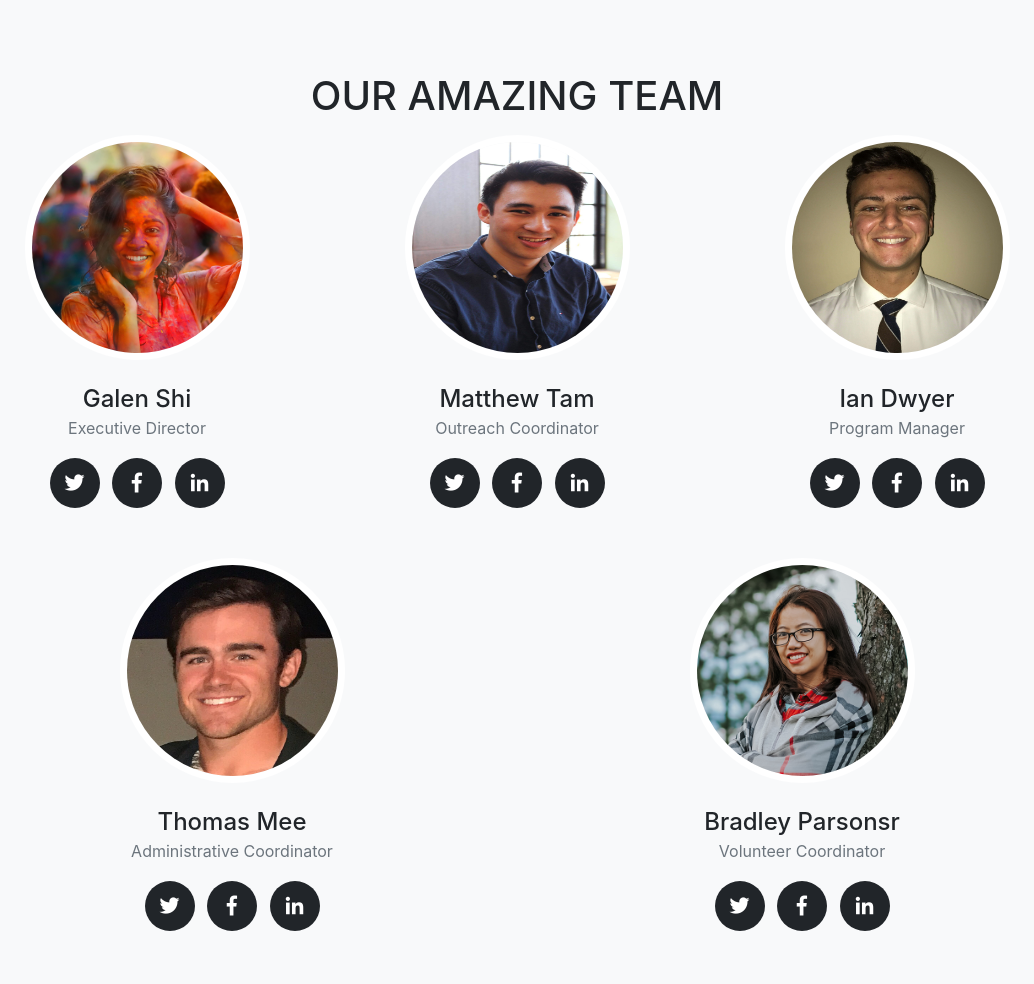
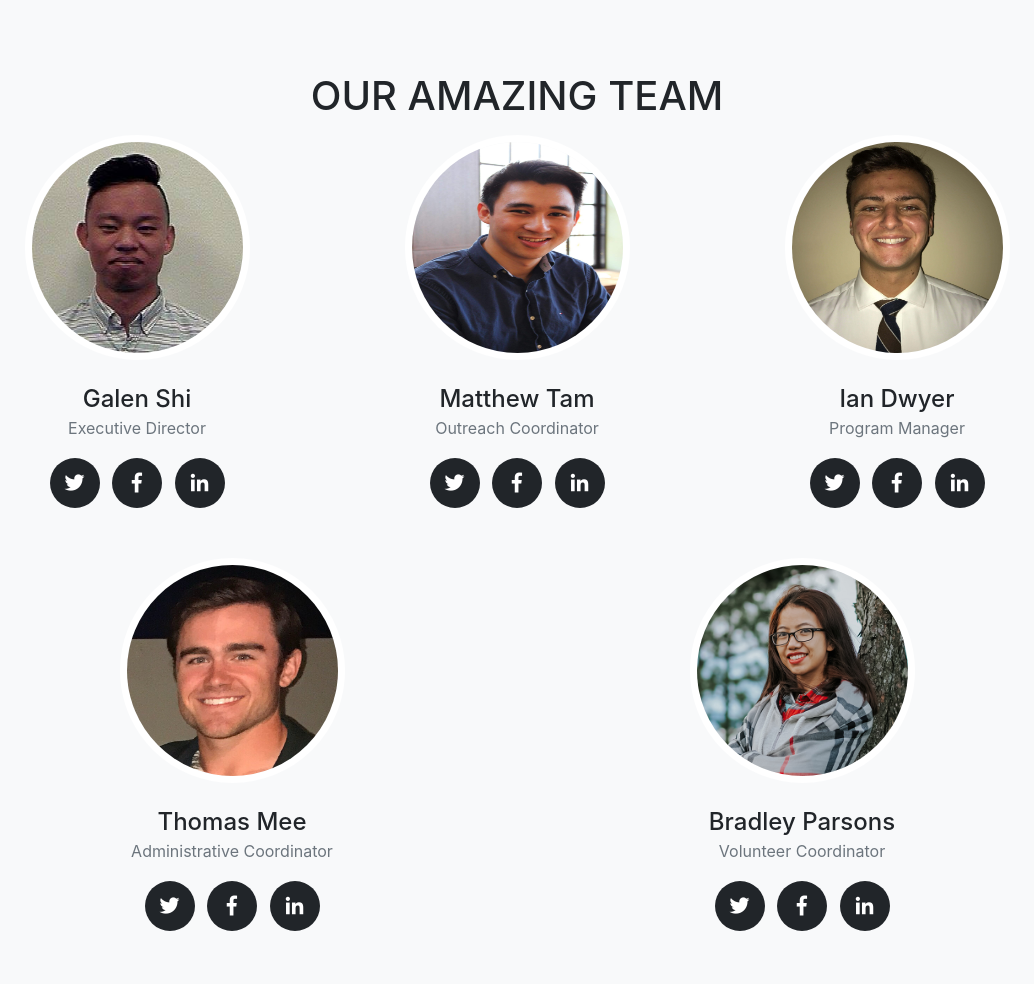
Before and after one commit to Meber5/WeGo-Foundation-Website, a website with bundled scripts: page index.html in a window 1280 px wide. Shown: the part 3380-4364 px from the top of the page, without its empty margins (123-1157 px from the left). Built offline with nearby package versions, Linux system fonts and the light colour scheme; a web font is replaced by a local one.

Commit message:
Added Galen's Pic and Fixed Bradley's Name

```diff
--- a/index.html
+++ b/index.html
@@ -363,7 +363,7 @@ VGo is one of many manufacturers in the telepresence robotics field, and is the
           <!-- Galen -->
           <div class="col-sm-4">
             <div class="team-member">
-              <img class="mx-auto rounded-circle" src="img/team/1.jpg" alt="">
+              <img class="mx-auto rounded-circle" src="img/team/1.jpeg" alt="">
               <h4>Galen Shi</h4>
               <p class="text-muted">Executive Director</p>
               <ul class="list-inline social-buttons">
@@ -464,7 +464,7 @@ VGo is one of many manufacturers in the telepresence robotics field, and is the
             <div class="col-sm-6">
             <div class="team-member">
               <img class="mx-auto rounded-circle" src="img/team/3.jpg" alt="">
-              <h4>Bradley Parsonsr</h4>
+              <h4>Bradley Parsons</h4>
               <p class="text-muted">Volunteer Coordinator</p>
               <ul class="list-inline social-buttons">
                 <li class="list-inline-item">
```
Also changed, not shown: img/team/1.jpeg (added), img/team/1.jpg (deleted).
